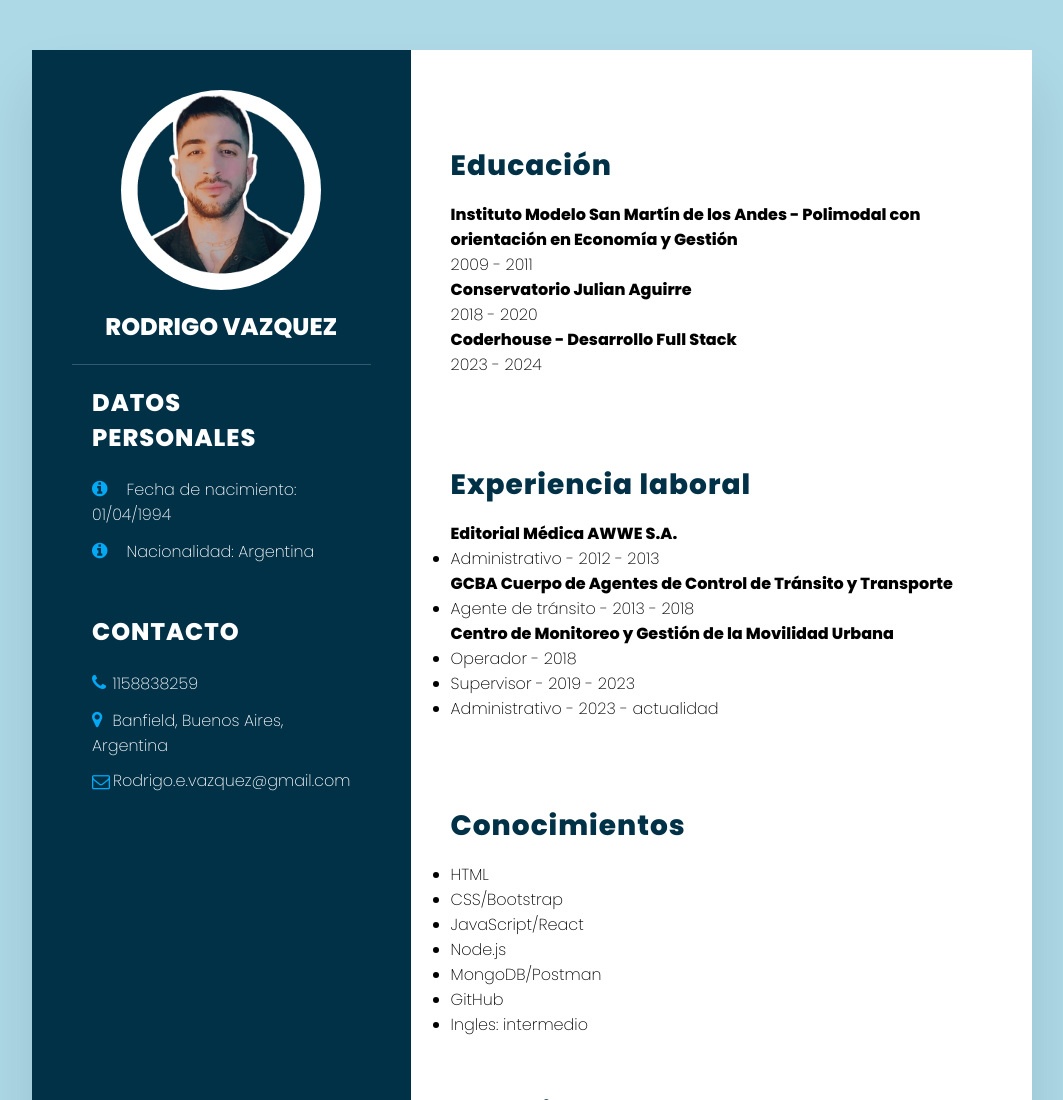
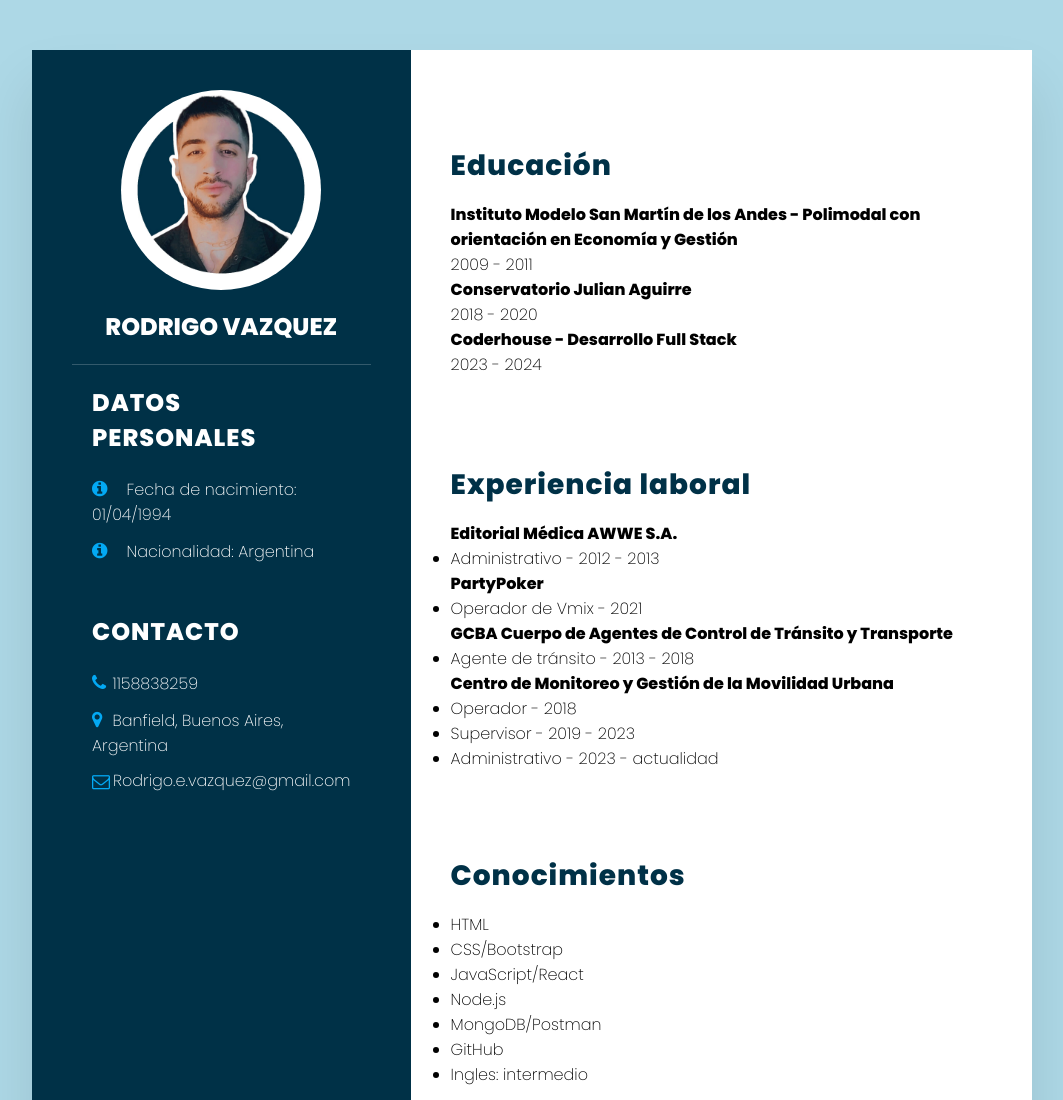
Before and after one commit to Rv2214/Rv2214.github.io, a plain HTML site: page index.html in a window 1280 px wide. Shown: the top 1100 px of the page, without its empty margins (108-1171 px from the left). Drawn offline with Linux system fonts and the light colour scheme.

Commit message:
act 2024

```diff
--- a/index.html
+++ b/index.html
@@ -66,6 +66,8 @@
                     <ul>
                         <h4>Editorial Médica AWWE S.A.</h4>
                         <li>Administrativo - 2012 - 2013</li>
+                        <h4>PartyPoker</h4>
+                        <li>Operador de Vmix - 2021</li>
                         <h4>GCBA Cuerpo de Agentes de Control de Tránsito y Transporte</h4>
                         <li>Agente de tránsito - 2013 - 2018</li>
                         <h4>Centro de Monitoreo y Gestión de la Movilidad Urbana</h4>
```
